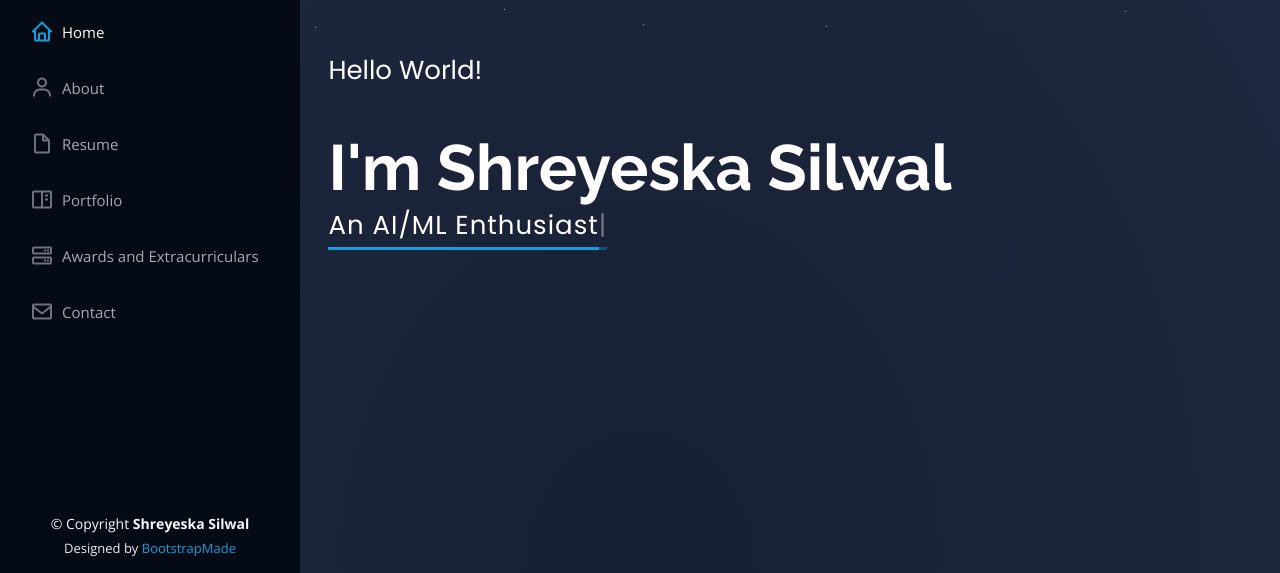
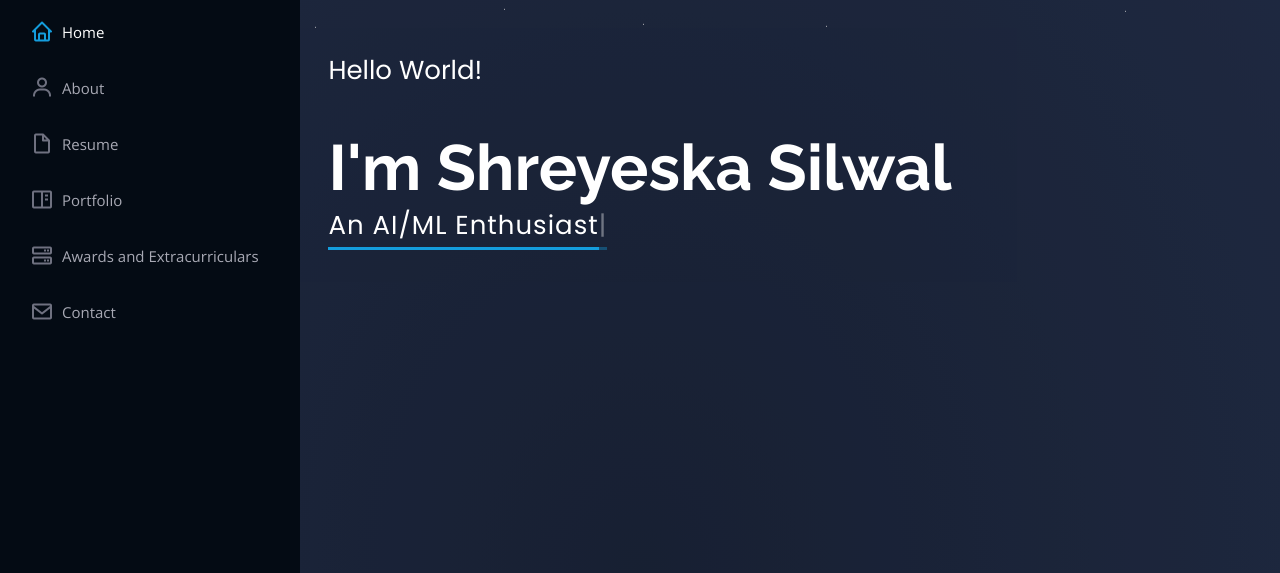
Before and after one commit to Shreyeska/Portfolio, a plain HTML site: page index.html in a window 1280 px wide. Shown: the part 227-800 px from the top of the page. Drawn offline with nearby package versions, Linux system fonts and the light colour scheme.

Commit message:
Removed Footer

```diff
--- a/index.html
+++ b/index.html
@@ -695,18 +695,7 @@
 
   </main><!-- End #main -->
 
-  <!-- ======= Footer ======= -->
-  <footer id="footer">
-    <div class="container">
-      <div class="copyright">
-        &copy; Copyright <strong><span>Shreyeska Silwal</span></strong>
-      </div>
-      <div class="credits">
 
-        Designed by <a href="https://bootstrapmade.com/">BootstrapMade</a>
-      </div>
-    </div>
-  </footer><!-- End  Footer -->
 
   <a href="#" class="back-to-top d-flex align-items-center justify-content-center"><i class="bi bi-arrow-up-short"></i></a>
 
```
